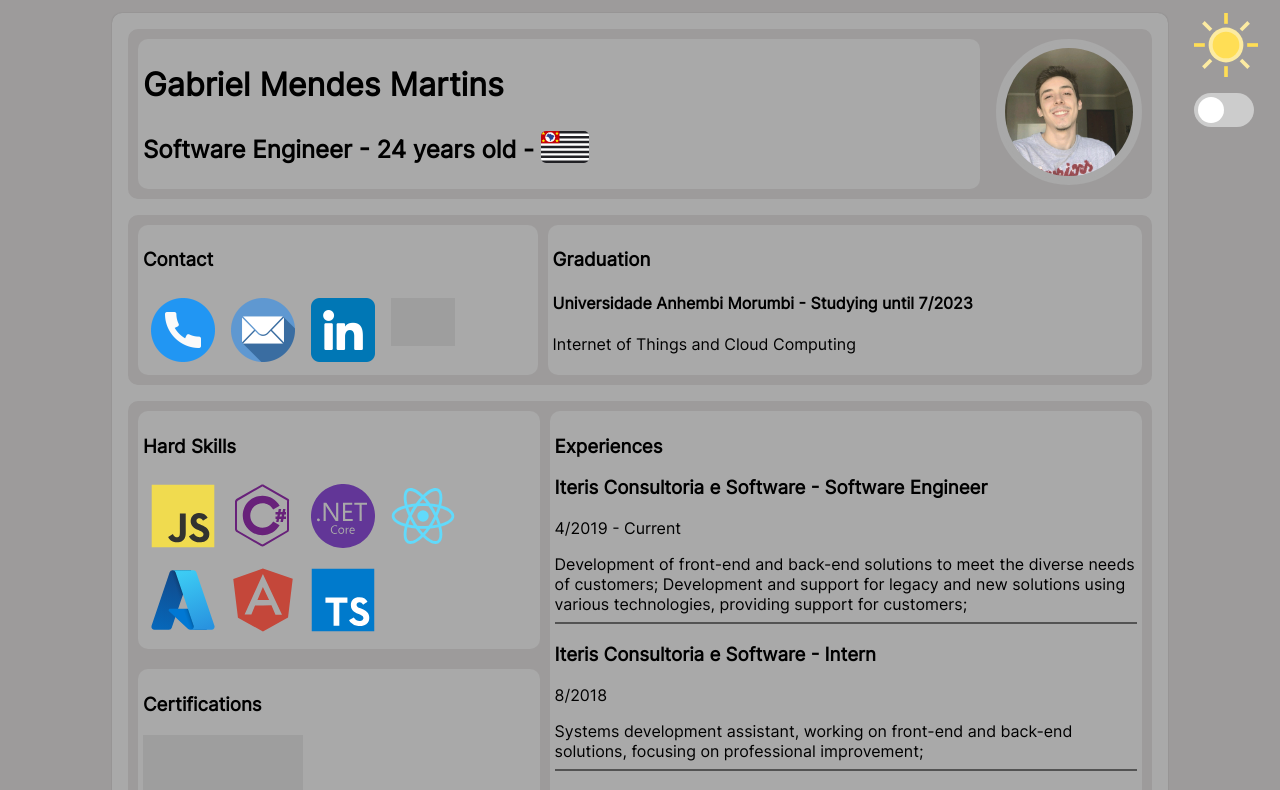
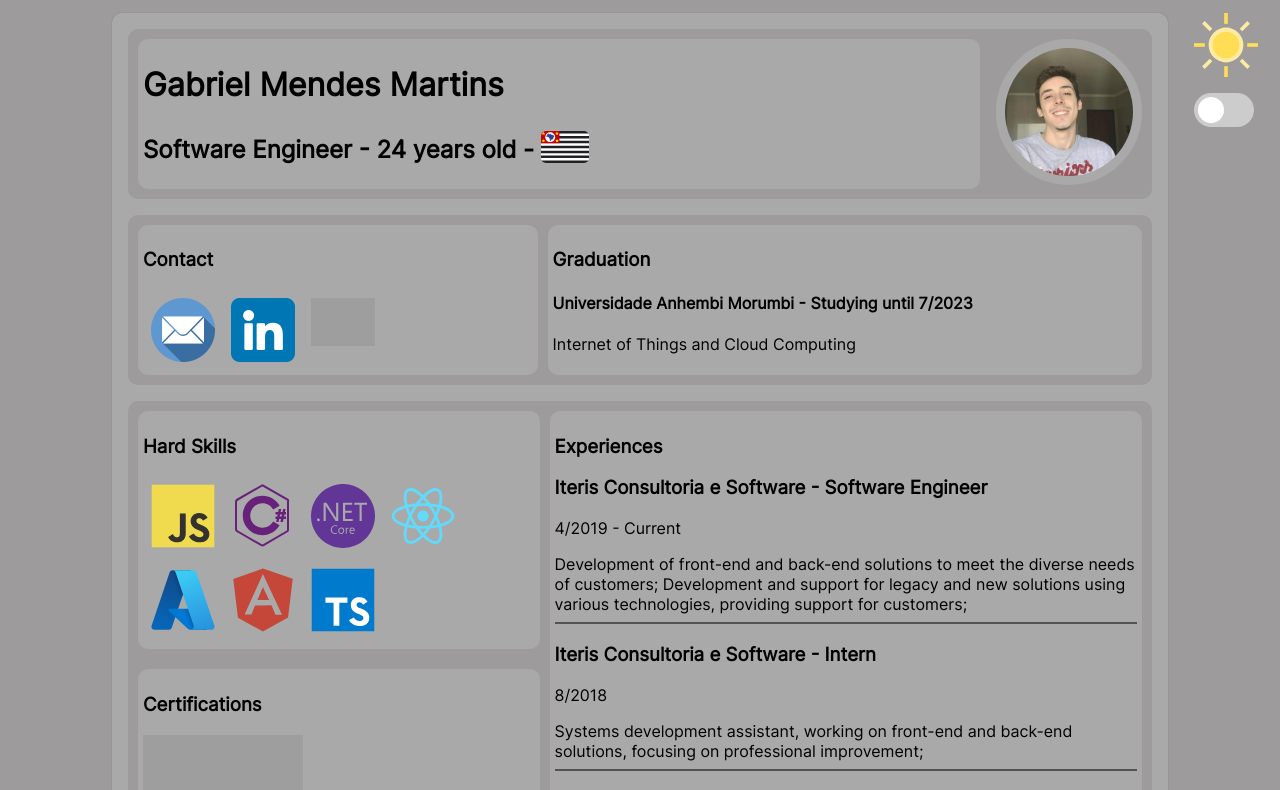
Before and after one commit to mendessgabriel/CV, a React (Create React App) app: page / in a window 1280 px wide. Shown: the top 790 px of the page. Built offline with nearby package versions, Linux system fonts and the light colour scheme; grey boxes are pictures that could not be loaded.

Commit message:
clean code

```diff
--- a/src/Components/Certifications/Certifications.tsx
+++ b/src/Components/Certifications/Certifications.tsx
@@ -7,6 +7,7 @@ const Certifications = (curriculum: Curriculum, darkMode: boolean) => {
             <h3>Certifications</h3>
             <div className='certification-each'>
                 {curriculum.certifications.map((cert, index) => {
+                    if (cert.image === "" || cert.link === "") return null;
                     return (
                         <a key={index} target="_blank" href={cert.link}><img width={80} height={80} src={cert.image} /></a>
                     )
--- a/src/Components/Contact/Contact.tsx
+++ b/src/Components/Contact/Contact.tsx
@@ -7,12 +7,13 @@ const Contact = (curriculum: Curriculum, darkMode: boolean, handleToast: (copied
             <h3>Contact</h3>
             <div style={{ display: "flex", flexWrap: "wrap" }}>
                 {curriculum.urls.map((url, index) => {
+                    if (url.value === "") return null;
                     return (
                         url.key === 'email' ?
-                            <span style={{ cursor: "pointer" }} title='Copiar e-mail' onClick={() => handleToast(curriculum.email)}>
+                            <span key={index} style={{ cursor: "pointer" }} title='Copiar e-mail' onClick={() => handleToast(curriculum.email)}>
                                 <div className='main-icon-email'></div>
                             </span> : url.key === 'phone' ?
-                                <span style={{ cursor: "pointer" }} title='Copiar número' onClick={() => handleToast(curriculum.phone)}>
+                                <span key={index} style={{ cursor: "pointer" }} title='Copiar número' onClick={() => handleToast(curriculum.phone)}>
                                     <div className='main-icon-phone'></div>
                                 </span> :
                                 <a key={index} target="_blank" rel="noreferrer" href={url.value}><div className={`main-icon-${url.key}`}></div></a>
--- a/src/Components/HardSkills/HardSkills.tsx
+++ b/src/Components/HardSkills/HardSkills.tsx
@@ -7,6 +7,7 @@ const HardSkills = (curriculum: Curriculum, darkMode: boolean) => {
             <h3>Hard Skills</h3>
             <div className='hardskills-each'>
                 {curriculum.hardSkills.map((skill, index) => {
+                    if (skill.value === "") return null;
                     return (
                         <a target='_blank' rel="noreferrer" href={skill.value}><svg key={index} className={`hard-skill-icon-${skill.key}`}></svg></a>
                     )
--- a/src/Utils/BasicInfo.json
+++ b/src/Utils/BasicInfo.json
@@ -4,7 +4,7 @@
         "age": "02/23/1998",
         "email": "gabriel_mendes1@outlook.com",
         "photo": "",
-        "phone": "(11) 98602-8180",
+        "phone": "",
         "currentJob": "Software Engineer",
         "city": "São Paulo"
     }
--- a/src/Utils/Urls.json
+++ b/src/Utils/Urls.json
@@ -2,7 +2,7 @@
     "urls": [
         {
             "key": "phone",
-            "value": "(11) 98602-8180"
+            "value": ""
         },
         {
             "key": "email",
```
